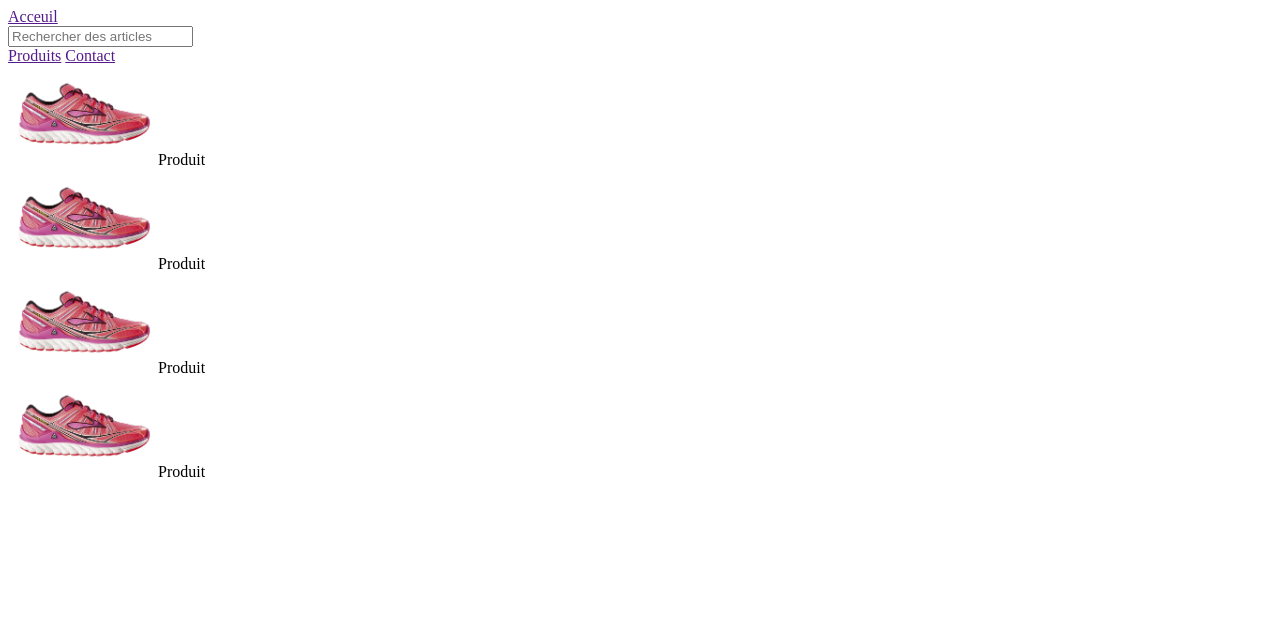
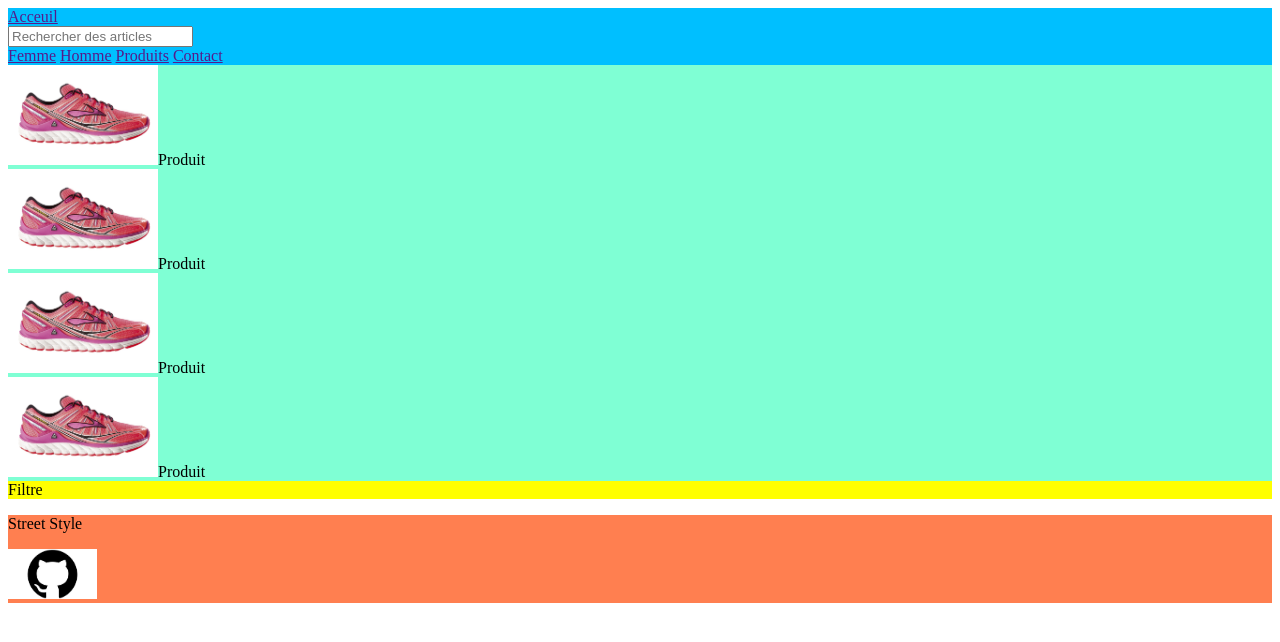
Before and after one commit to Coda-Dijon/html-b1-2026-g6, a plain HTML site: page produits/index.html in a window 1280 px wide. Drawn offline with Linux system fonts and the light colour scheme.

Commit message:
refactor: préparation pour le style

```diff
--- a/produits/index.html
+++ b/produits/index.html
@@ -3,6 +3,7 @@
 <head>
     <meta charset="UTF-8">
     <meta name="viewport" content="width=device-width, initial-scale=1">
+    <link rel="stylesheet" href="style.css">
     <title>Produits</title>
 </head>
 <body>
@@ -13,6 +14,8 @@
             <label for="Recherche"></label>
             <input id="Recherche" placeholder="Rechercher des articles">
         </form>
+        <a href="">Femme</a>
+        <a href="">Homme</a>
         <a href="">Produits</a>
         <a href="">Contact</a>
     </nav>
@@ -25,8 +28,15 @@
     <article class="widget-product"><img src="img_produits/running-shoe-371624_1280.jpg" class="image" alt="chaussure" height="100">Produit</article>
 </main>
 
+
+<div class="side-bar">Filtre</div>
+
 <footer class="Footer">
 
+    <footer>
+        <p>Street Style</p>
+        <a href="https://github.com/ErwanC25"><img src="img_produits/OIP.webp" alt="github" height="50px"></a>
+    </footer>
 
 
 </footer>
--- /dev/null
+++ b/produits/style.css
@@ -0,0 +1,15 @@
+nav {
+    background-color: deepskyblue;
+}
+
+main {
+    background-color: aquamarine;
+}
+
+.side-bar {
+    background-color: yellow;
+}
+
+footer {
+    background-color: coral;
+}
```
Also changed, not shown: produits/img_produits/OIP.webp (added).
